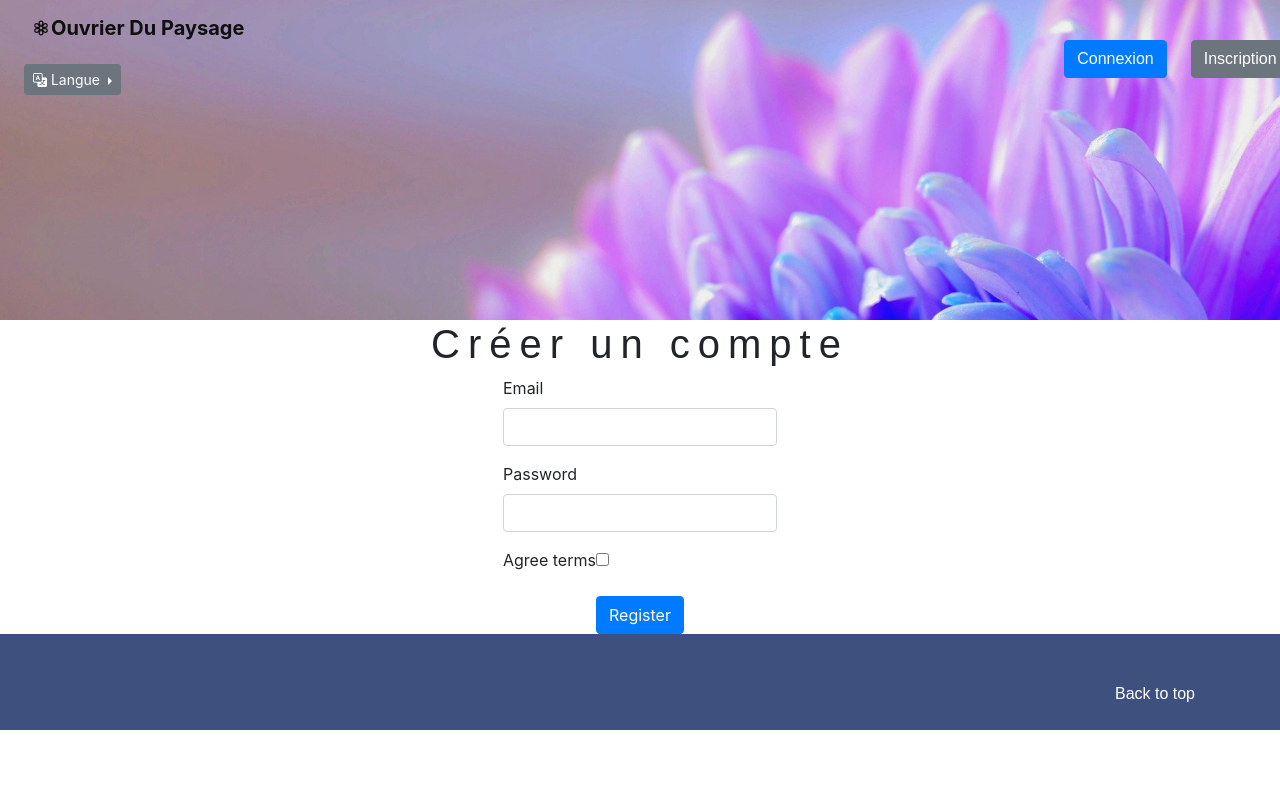
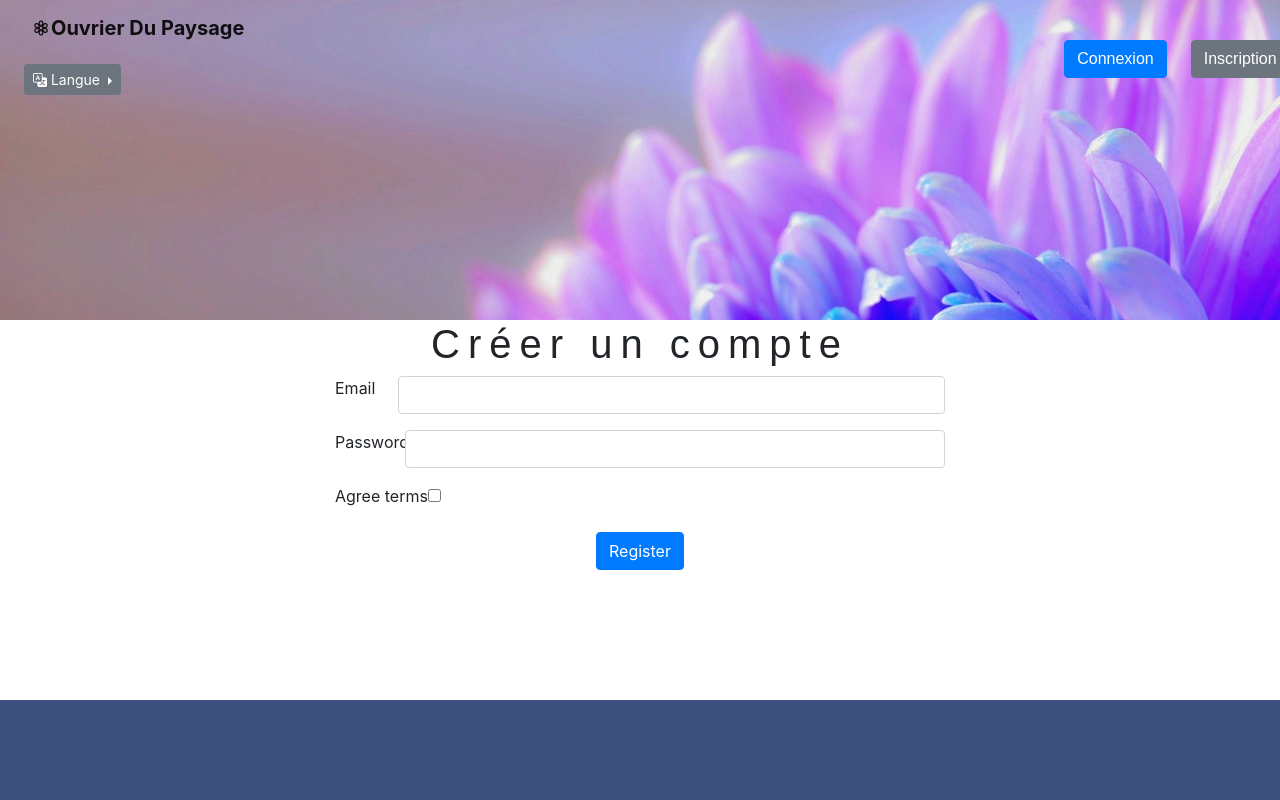
Before and after one commit to QMartineau/NewProjetPlantes, a Symfony app: template templates/registration/register.html.twig in a window 1280 px wide. Run offline with Twig, Linux system fonts and the light colour scheme; the template is opened without the code that fills it, so the values that code supplies are empty; form fields are guessed from the names that the template uses; some libraries are stand-ins or nearby versions.

Commit message:
ajout css
modif footer + register form

```diff
--- a/migrations/Version20211011115346.php
+++ b/migrations/Version20211011131645.php
@@ -10,7 +10,7 @@ use Doctrine\Migrations\AbstractMigration;
 /**
  * Auto-generated Migration: Please modify to your needs!
  */
-final class Version20211011115346 extends AbstractMigration
+final class Version20211011131645 extends AbstractMigration
 {
     public function getDescription(): string
     {
--- /dev/null
+++ b/public/styles/footer.css
@@ -0,0 +1,7 @@
+footer{
+    position: absolute;
+    bottom: 0;
+}
+#gototop{
+    display: none;
+}
--- a/public/styles/style.css
+++ b/public/styles/style.css
@@ -389,3 +389,23 @@ footer>ul>li:hover {
 #gototop{
 	color: white;
 }
+
+body>div.col-6.mx-auto.d-flex.flex-column.align-items-center>form>div:nth-child(1)>div,
+body>div.col-6.mx-auto.d-flex.flex-column.align-items-center>form>div:nth-child(2) {
+	display: flex;
+	justify-content: space-around;
+}
+
+body>div.col-6.mx-auto.d-flex.flex-column.align-items-center>form>div:nth-child(3){
+
+}
+
+
+body>div.col-6.mx-auto.d-flex.flex-column.align-items-center>form{
+	width: 100%;
+}
+
+body>div.col-6.mx-auto.d-flex.flex-column.align-items-center>form>div:nth-child(1)>div>label,
+body>div.col-6.mx-auto.d-flex.flex-column.align-items-center>form>div:nth-child(2)>label {
+	width: 70px;
+}
--- a/templates/base.html.twig
+++ b/templates/base.html.twig
@@ -77,7 +77,7 @@
 			</header>
 			{% block body %}{% endblock %}
 
-			<footer class="text-muted py-5">
+			<footer class="text-muted py-5" id="footer">
 				<div class="container">
 					<p class="float-end mb-1">
 						<a href="#" class="" id="gototop">Back to top</a>
--- a/templates/registration/register.html.twig
+++ b/templates/registration/register.html.twig
@@ -6,14 +6,16 @@
     {% for flashError in app.flashes('verify_email_error') %}
         <div class="alert alert-danger" role="alert">{{ flashError }}</div>
     {% endfor %}
+<link rel="stylesheet" href="../styles/footer.css">
+
 
     <h1 class="text-center">Créer un compte</h1>
     <div class="col-6 mx-auto d-flex flex-column align-items-center">
 
 
     {{ form_start(registrationForm) }}
-        <div class="justify-content-between">
 
+        <div class="">
         {{ form_row(registrationForm.email) }}
         </div>
 
```
Also changed, not shown: templates/security/login.html.twig (+6 -1 lines), 1 other file.
